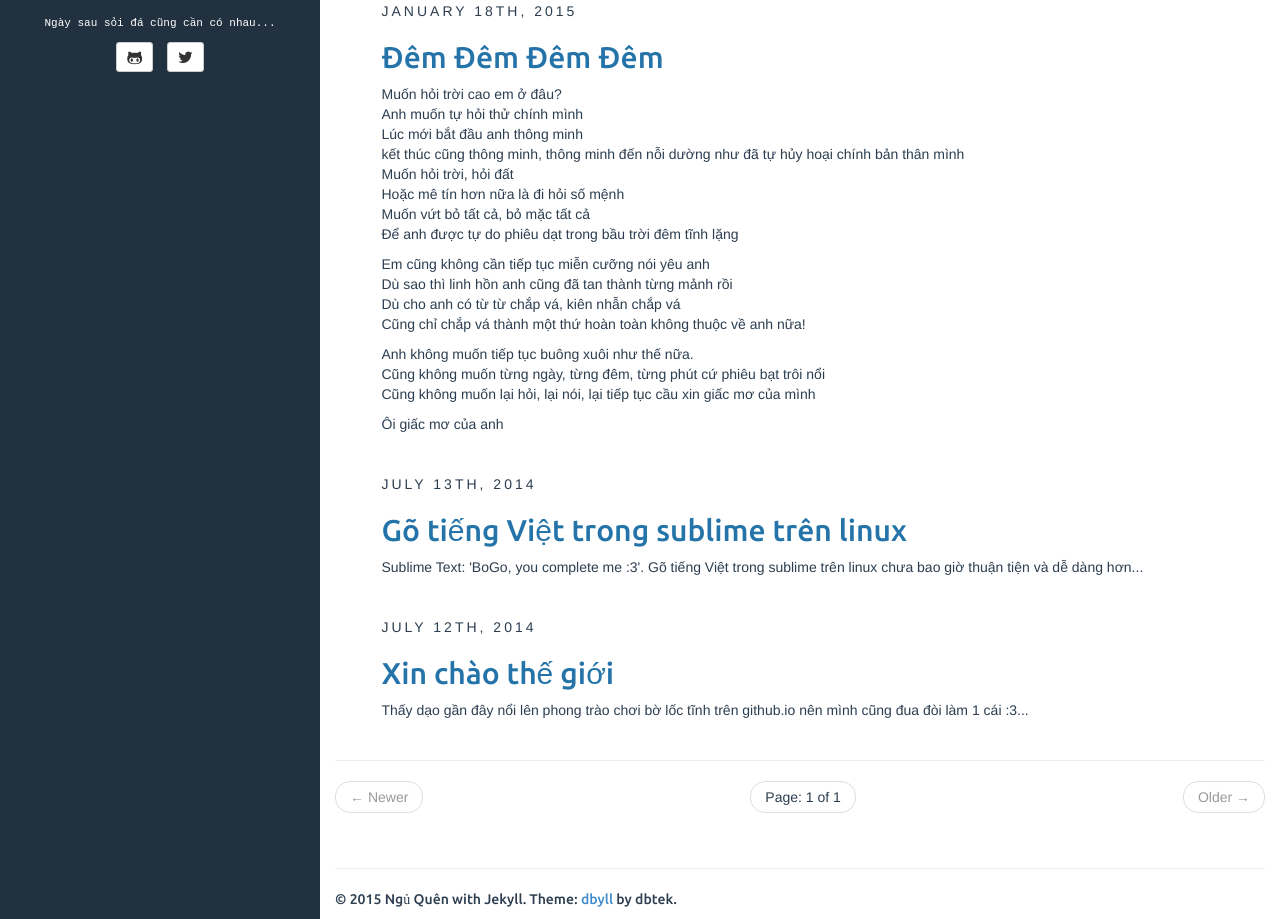
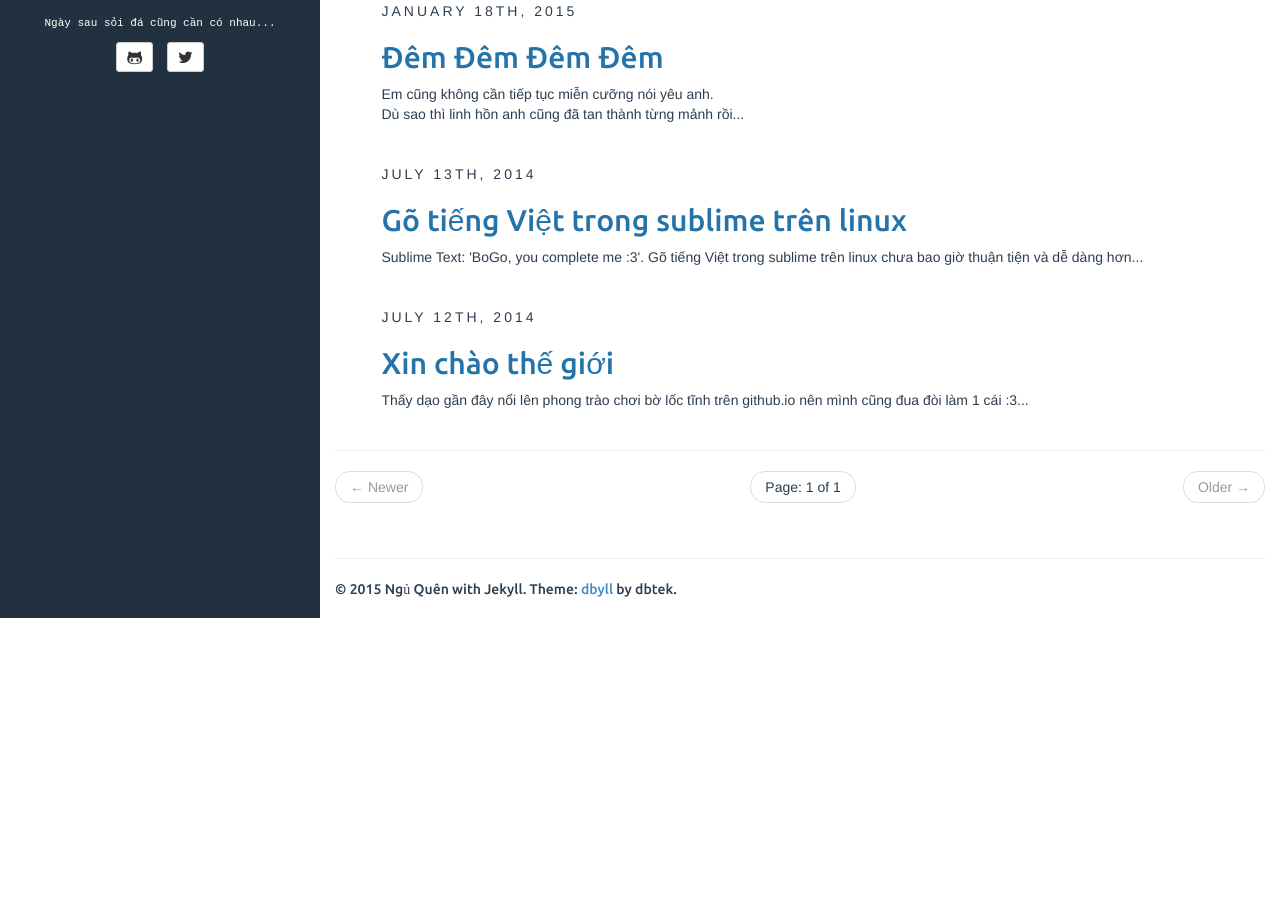
Before and after one commit to nguquen/nguquen.github.io, a Jekyll site: the page built from index.html, in a window 1280 px wide and 1201 px high, cut to the strip 282-1201 px from the top of the window. Built offline with Jekyll 4.4.1, drawn with Linux system fonts in a browser that asks for light colours; the list of posts is cut into pages by our own code; part of the change alters nothing that is shown.

Commit message:
2015-01-18

```diff
--- a/_posts/2015-01-18-dem-dem-dem-dem.md
+++ b/_posts/2015-01-18-dem-dem-dem-dem.md
@@ -1,7 +1,8 @@
 ---
-laemt: post
+layout: post
 comments: yes
 title: Đêm Đêm Đêm Đêm
+description: Em cũng không cần tiếp tục miễn cưỡng nói yêu anh. <br/>Dù sao thì linh hồn anh cũng đã tan thành từng mảnh rồi...
 tags: [nhạc]
 ---
 
```
